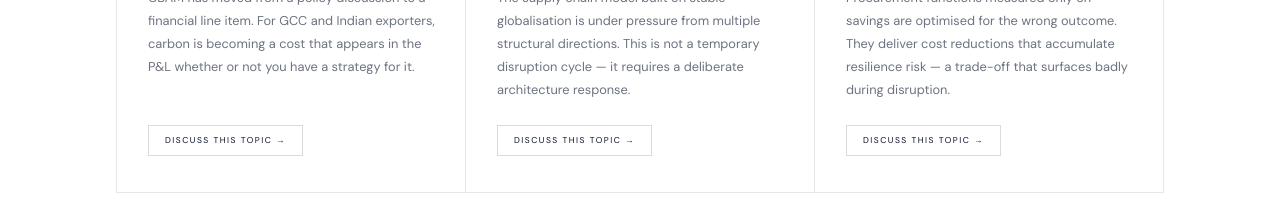
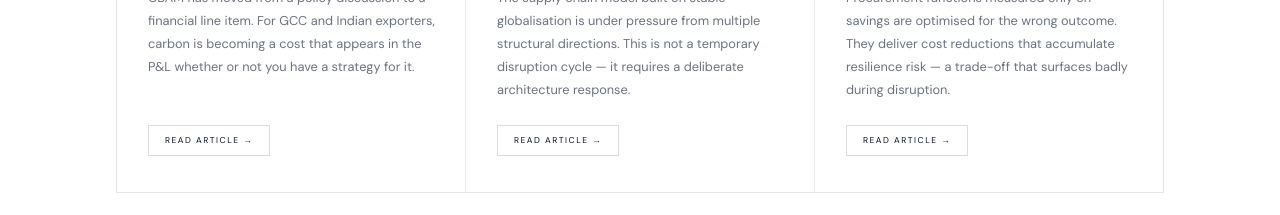
Before and after one commit to nvaradha22/vn-advisory, a plain HTML site: page index.html in a window 1280 px wide. Shown: the part 3780-3995 px from the top of the page. Drawn offline with nearby package versions, Linux system fonts and the light colour scheme.

Commit message:
Fix: homepage article cards link to actual article pages

```diff
--- a/index.html
+++ b/index.html
@@ -873,7 +873,7 @@ button{font-family:inherit;cursor:pointer}
         <div class="ins-body">
           <div class="ins-title">CBAM 2026: The New Cost Architecture of Global Trade</div>
           <p class="ins-excerpt">CBAM has moved from a policy discussion to a financial line item. For GCC and Indian exporters, carbon is becoming a cost that appears in the P&L whether or not you have a strategy for it.</p>
-          <button class="ins-btn" onclick="location.href='contact.html'">Discuss this topic →</button>
+          <button class="ins-btn" onclick="location.href='insights/cbam-cost-architecture.html'">Read article →</button>
         </div>
       </div>
 
@@ -882,7 +882,7 @@ button{font-family:inherit;cursor:pointer}
         <div class="ins-body">
           <div class="ins-title">Geopolitical Fragmentation of Global Supply Chains</div>
           <p class="ins-excerpt">The supply chain model built on stable globalisation is under pressure from multiple structural directions. This is not a temporary disruption cycle — it requires a deliberate architecture response.</p>
-          <button class="ins-btn" onclick="location.href='contact.html'">Discuss this topic →</button>
+          <button class="ins-btn" onclick="location.href='insights/supply-chain-geopolitics.html'">Read article →</button>
         </div>
       </div>
 
@@ -891,7 +891,7 @@ button{font-family:inherit;cursor:pointer}
         <div class="ins-body">
           <div class="ins-title">Procurement Transformation: From Cost Centre to Value Engine</div>
           <p class="ins-excerpt">Procurement functions measured only on savings are optimised for the wrong outcome. They deliver cost reductions that accumulate resilience risk — a trade-off that surfaces badly during disruption.</p>
-          <button class="ins-btn" onclick="location.href='contact.html'">Discuss this topic →</button>
+          <button class="ins-btn" onclick="location.href='insights/procurement-failure.html'">Read article →</button>
         </div>
       </div>
 
```
